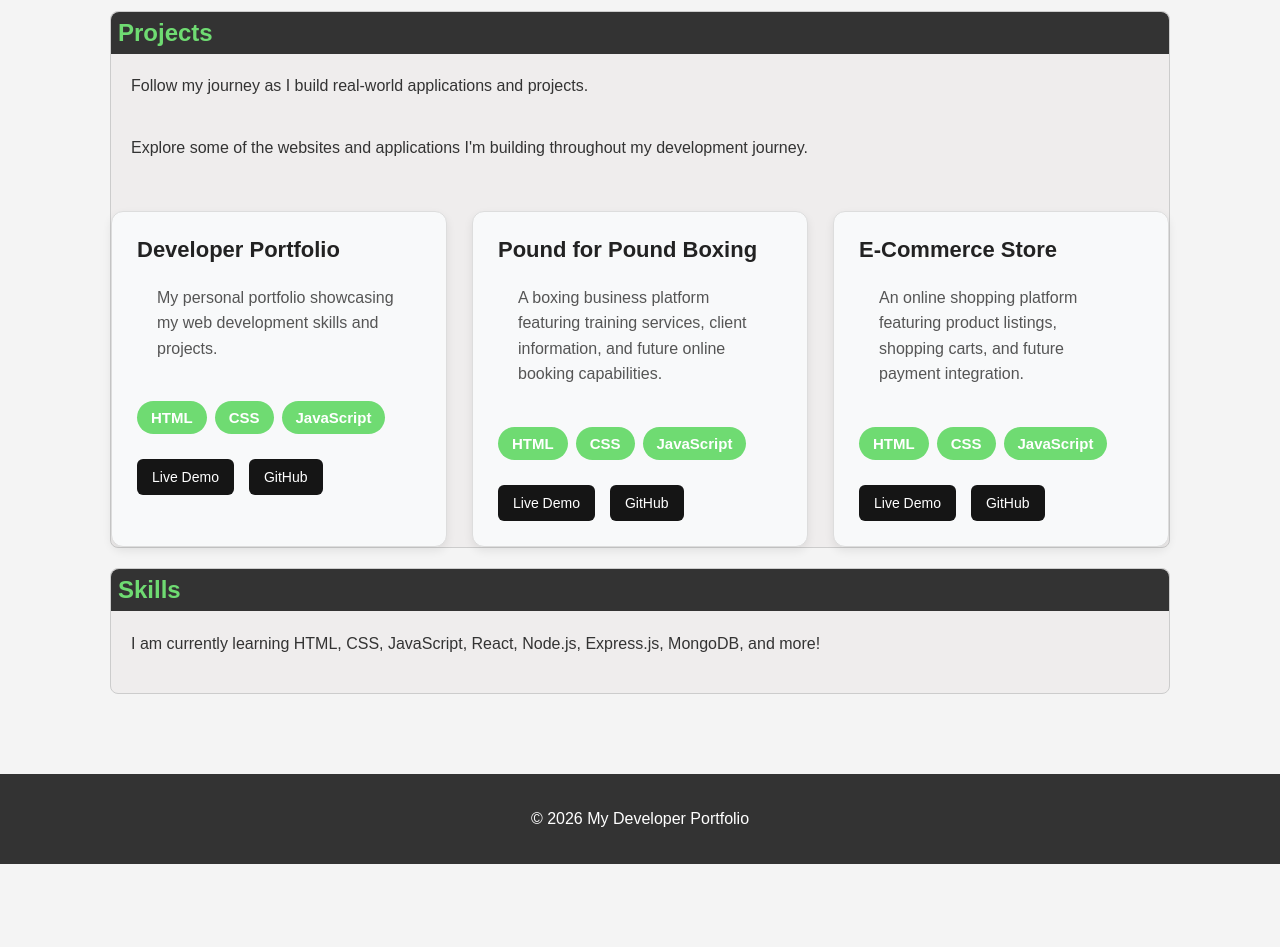
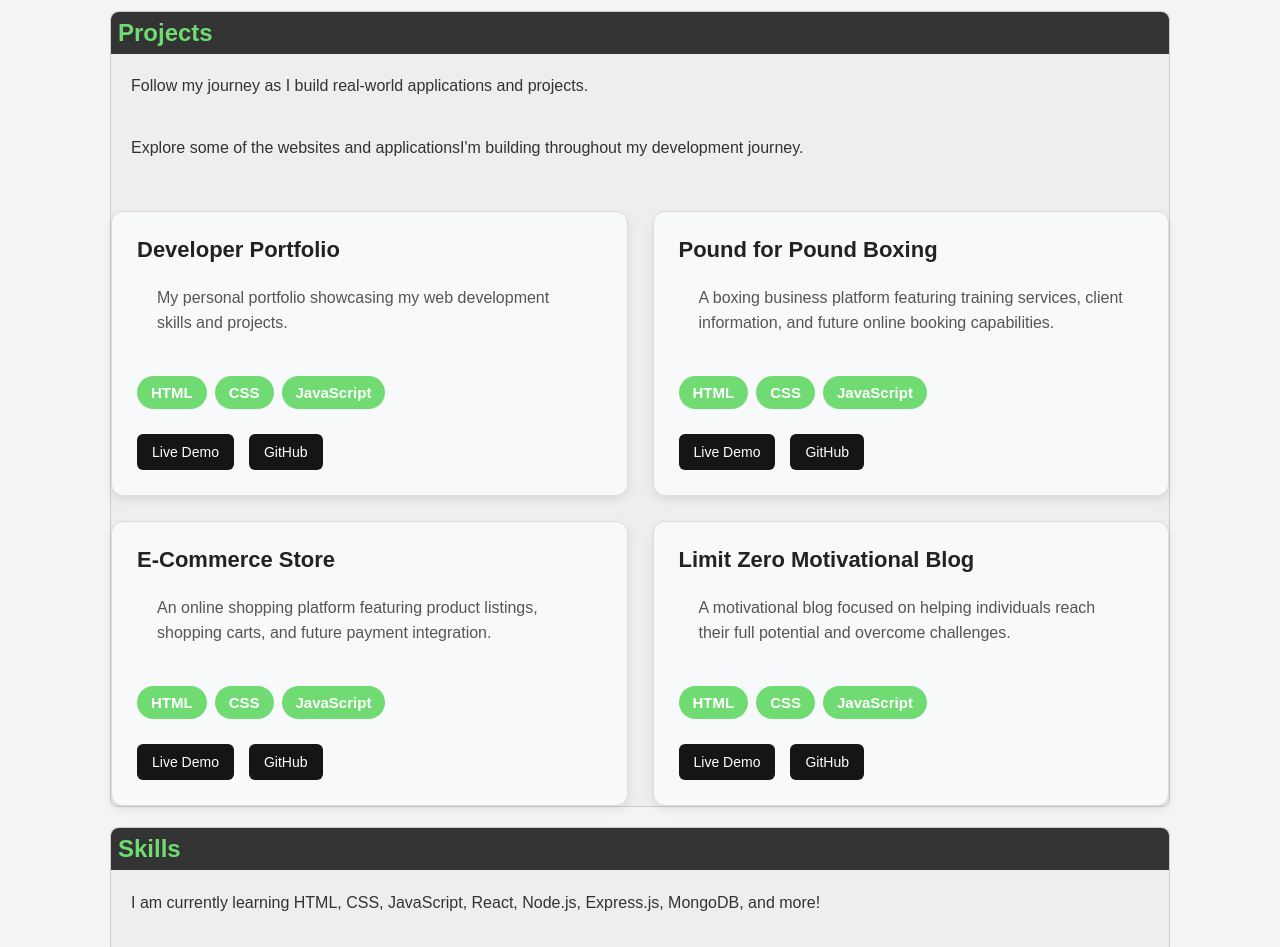
Before and after one commit to LA9021/Developer-Portfolio, a plain HTML site: page index.html in a window 1280 px wide. Shown: the part 720-1667 px from the top of the page. Before the commit the page ends 1584 px from the top, so only its background shows below. Drawn offline with Linux system fonts and the light colour scheme.

Commit message:
Updated Project Cards

```diff
--- a/index.html
+++ b/index.html
@@ -33,10 +33,7 @@
                 <h2> Projects</h2>
                 <p> Follow my journey as I build real-world applications and projects.</p>
 
-                <p>
-        Explore some of the websites and applications
-        I'm building throughout my development journey.
-    </p>
+                <p>Explore some of the websites and applicationsI'm building throughout my development journey.</p>
 
                 <div class="projects-grid">
 
@@ -46,8 +43,7 @@
                         <h3>Developer Portfolio</h3>
 
                         <p>
-                My personal portfolio showcasing my
-                web development skills and projects.
+                            My personal portfolio showcasing my web development skills and projects.
                         </p>
 
                     <div class="project-tech">
@@ -111,9 +107,32 @@
 
                     </article>
 
+                    <!-- Project Card 4 -->
+                    <article class="project-card">
+
+                        <h3>Limit Zero Motivational Blog</h3>
+
+                        <p>
+                            A motivational blog focused on helping individuals reach their full potential and overcome challenges.
+                        </p>
+
+                    <div class="project-tech">
+                        <span>HTML</span>
+                        <span>CSS</span>
+                        <span>JavaScript</span>
+                    </div>
+
+                    <div class="project-links">
+                        <a href="#">Live Demo</a>
+                        <a href="#">GitHub</a>
+                    </div>
+
+                    </article>
+
                 </div>
 
             </section>
+
             <section id="skills">
                 <h2> Skills </h2>
                 <p> I am currently learning HTML, CSS, JavaScript, React, Node.js, Express.js, MongoDB, and more!</p>
--- a/style.css
+++ b/style.css
@@ -112,7 +112,7 @@ section p {
 .projects-grid {
     display: grid;
 
-    grid-template-columns: repeat(3, 1fr);
+    grid-template-columns: repeat(2, 1fr);
 
     gap: 25px;
 
```
Lines whose indentation alone changed are shown as unchanged.
